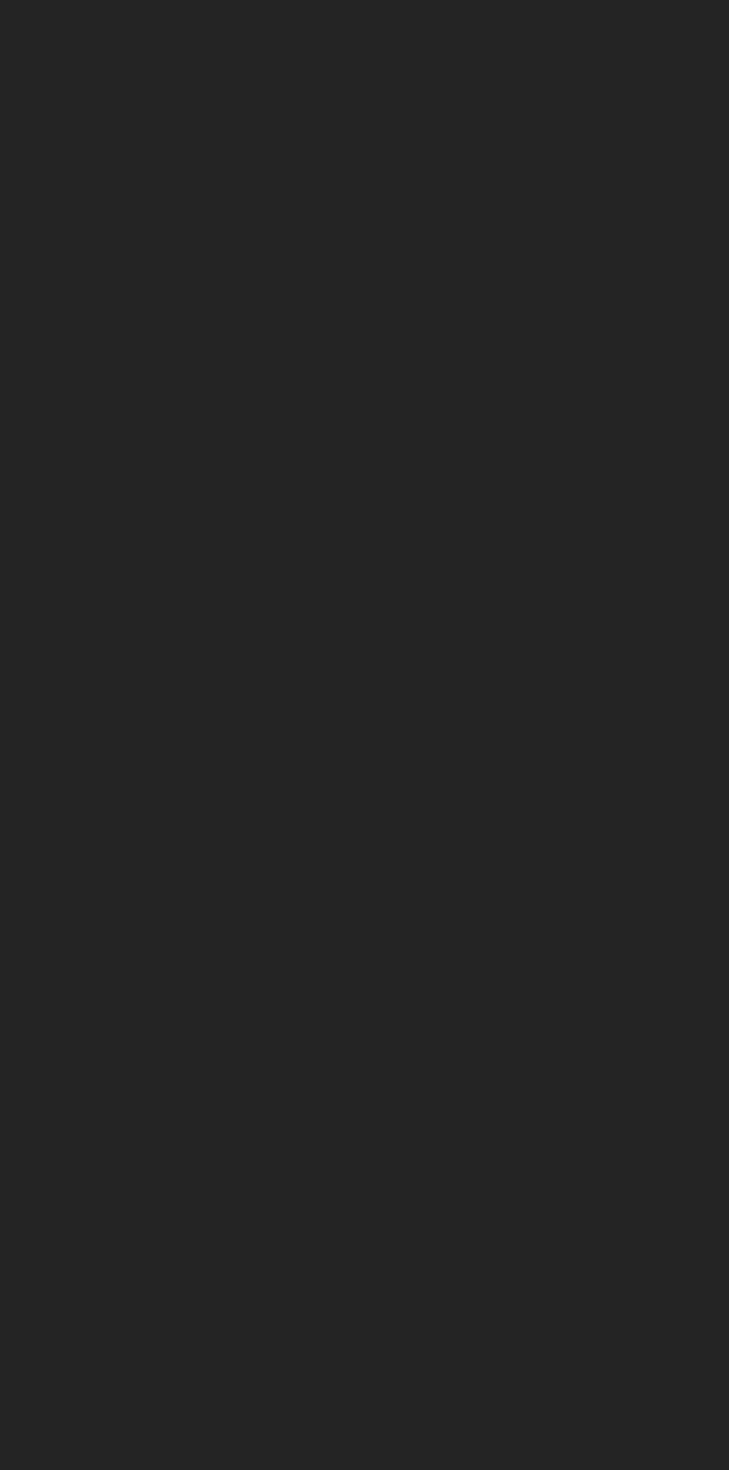
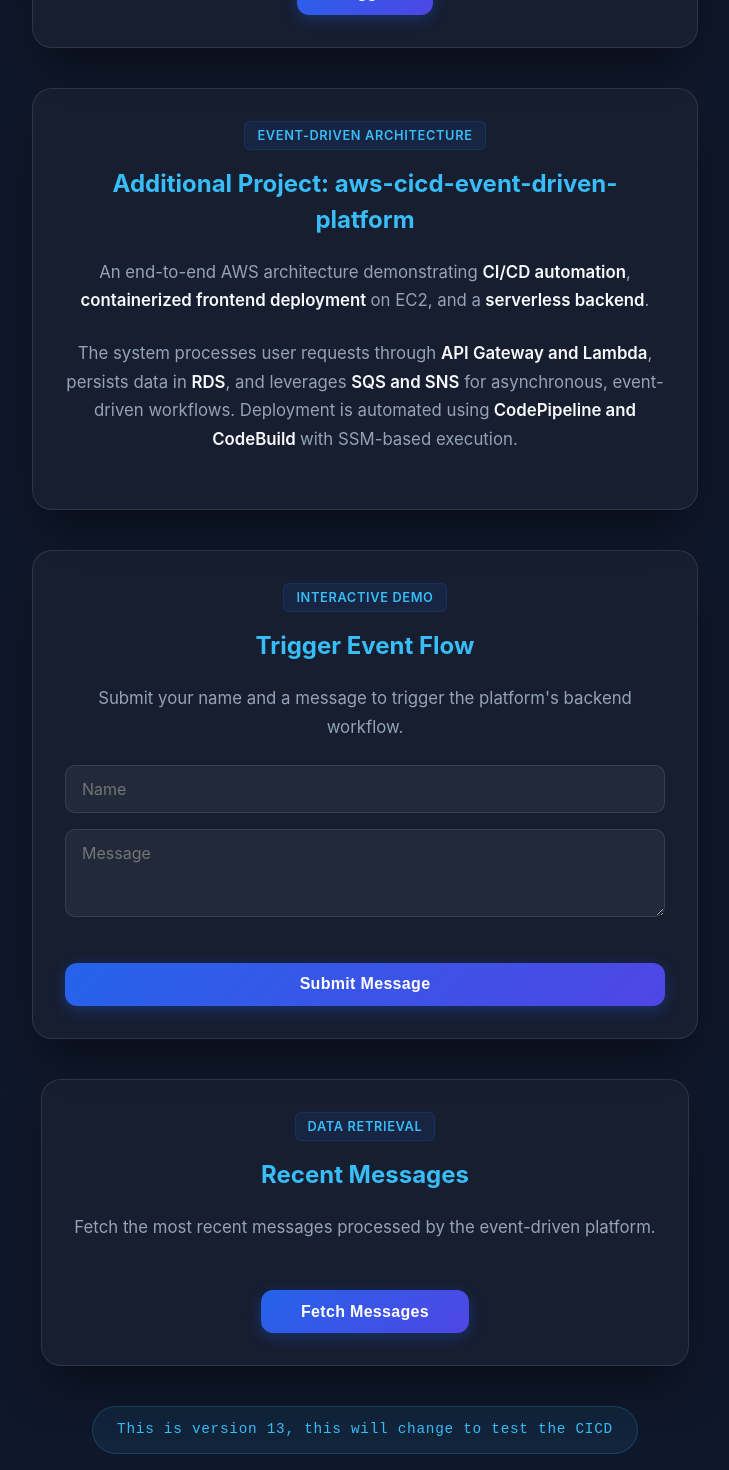
Before and after one commit to JeffJojerJonesCatulay/aws-docker-cicd-react-app, a React (Vite) app: page / in a window 1280 px wide. Shown: the part 920-2390 px from the top of the page, without its empty margins (275-1004 px from the left). Before the commit the page ends 901 px from the top, so only its background shows below. Built offline with nearby package versions, Linux system fonts and the light colour scheme.

Commit message:
feat: aws-cicd-event-driven-platform

```diff
--- a/src/App.css
+++ b/src/App.css
@@ -10,7 +10,7 @@
 html, body, #root {
   margin: 0;
   padding: 0;
-  height: 100%;
+  min-height: 100vh;
   width: 100%;
 }
 
@@ -24,18 +24,17 @@
 #root {
   display: flex;
   justify-content: center;
-  align-items: center;
+  align-items: flex-start;
 }
 
 .container {
   max-width: 800px;
   width: 100%;
-  padding: 2rem;
+  padding: 4rem 2rem;
   text-align: center;
   display: flex;
   flex-direction: column;
   align-items: center;
-  justify-content: center;
   animation: fadeIn 0.8s ease-out forwards;
 }
 
@@ -69,7 +68,22 @@
 .focus-box p {
   line-height: 1.7;
   color: #94a3b8;
-  font-size: 1.1rem;
+  font-size: 1.05rem;
+  margin-bottom: 1.5rem;
+}
+
+.project-tag {
+  display: inline-block;
+  padding: 0.25rem 0.75rem;
+  background: rgba(37, 99, 235, 0.1);
+  border: 1px solid rgba(37, 99, 235, 0.2);
+  border-radius: 6px;
+  color: var(--accent);
+  font-size: 0.8rem;
+  font-weight: 600;
+  margin-bottom: 1rem;
+  text-transform: uppercase;
+  letter-spacing: 0.05em;
 }
 
 .focus-box strong {
@@ -162,13 +176,56 @@
 }
 
 .error-message {
-  margin-top: 1rem;
+  margin-top: 1.5rem;
   color: #ef4444;
   background: rgba(239, 68, 68, 0.1);
   padding: 0.75rem 1rem;
   border-radius: 8px;
   border: 1px solid rgba(239, 68, 68, 0.2);
   font-size: 0.9rem;
+}
+
+.success-message {
+  margin-top: 1.5rem;
+  color: #10b981;
+  background: rgba(16, 185, 129, 0.1);
+  padding: 0.75rem 1rem;
+  border-radius: 8px;
+  border: 1px solid rgba(16, 185, 129, 0.2);
+  font-size: 0.9rem;
+}
+
+.message-form {
+  display: flex;
+  flex-direction: column;
+  gap: 1rem;
+  margin-top: 1.5rem;
+}
+
+.input-group input,
+.input-group textarea {
+  width: 100%;
+  background: rgba(255, 255, 255, 0.05);
+  border: 1px solid rgba(255, 255, 255, 0.1);
+  border-radius: 10px;
+  padding: 0.8rem 1rem;
+  color: var(--text);
+  font-family: inherit;
+  font-size: 1rem;
+  transition: all 0.3s ease;
+  box-sizing: border-box;
+}
+
+.input-group input:focus,
+.input-group textarea:focus {
+  outline: none;
+  background: rgba(255, 255, 255, 0.08);
+  border-color: var(--accent);
+  box-shadow: 0 0 0 3px rgba(56, 189, 248, 0.1);
+}
+
+.input-group textarea {
+  resize: vertical;
 }
 
 @keyframes slideUp {
--- a/src/App.tsx
+++ b/src/App.tsx
@@ -5,6 +5,10 @@
   const [data, setData] = useState<any[] | null>(null);
   const [loading, setLoading] = useState(false);
   const [error, setError] = useState<string | null>(null);
+  const [name, setName] = useState('');
+  const [message, setMessage] = useState('');
+  const [createStatus, setCreateStatus] = useState<string | null>(null);
+  const [messages, setMessages] = useState<any[] | null>(null);
 
   const handleTrigger = async () => {
     setLoading(true);
@@ -14,6 +18,46 @@
       if (!response.ok) throw new Error('Failed to fetch data');
       const result = await response.json();
       setData(result);
+    } catch (err: any) {
+      setError(err.message);
+    } finally {
+      setLoading(false);
+    }
+  };
+
+  const handleCreate = async (e: React.FormEvent) => {
+    e.preventDefault();
+    setLoading(true);
+    setCreateStatus(null);
+    setError(null);
+    try {
+      const response = await fetch('https://74a9ccanzj.execute-api.us-east-1.amazonaws.com/create-user/create', {
+        method: 'POST',
+        headers: {
+          'Content-Type': 'application/json',
+        },
+        body: JSON.stringify({ name, message }),
+      });
+      if (!response.ok) throw new Error('Failed to send message');
+      setCreateStatus('Success! Message sent to the platform.');
+      setName('');
+      setMessage('');
+    } catch (err: any) {
+      setError(err.message);
+    } finally {
+      setLoading(false);
+    }
+  };
+
+  const handleGetMessages = async () => {
+    setLoading(true);
+    setMessages(null);
+    setError(null);
+    try {
+      const response = await fetch('https://74a9ccanzj.execute-api.us-east-1.amazonaws.com/get-user/get');
+      if (!response.ok) throw new Error('Failed to fetch messages');
+      const result = await response.json();
+      setMessages(Array.isArray(result) ? result : [result]);
     } catch (err: any) {
       setError(err.message);
     } finally {
@@ -39,10 +83,12 @@
       </div>
 
       <div className="focus-box">
+        <div className="project-tag">Full-Stack Deployment</div>
         <h2>Additional Project: aws-fullstack-cicd-react-lambda</h2>
         <p>
-          Full-stack AWS project using React (Docker on EC2) integrated with a serverless backend
-          (API Gateway + Lambda), deployed via a CI/CD pipeline using CodePipeline, CodeBuild, and ECR.
+          Full-stack AWS project using <strong>React (Docker on EC2)</strong> integrated with a
+          <strong> serverless backend </strong> (API Gateway + Lambda), deployed via a
+          <strong> CI/CD pipeline </strong> using CodePipeline, CodeBuild, and ECR.
         </p>
         <button
           className="trigger-button"
@@ -66,8 +112,83 @@
         )}
       </div>
 
+      <div className="focus-box">
+        <div className="project-tag">Event-Driven Architecture</div>
+        <h2>Additional Project: aws-cicd-event-driven-platform</h2>
+        <p>
+          An end-to-end AWS architecture demonstrating <strong>CI/CD automation</strong>,
+          <strong> containerized frontend deployment </strong> on EC2, and a
+          <strong> serverless backend</strong>.
+        </p>
+        <p>
+          The system processes user requests through <strong>API Gateway and Lambda</strong>,
+          persists data in <strong>RDS</strong>, and leverages <strong>SQS and SNS</strong> for
+          asynchronous, event-driven workflows. Deployment is automated using
+          <strong> CodePipeline and CodeBuild </strong> with SSM-based execution.
+        </p>
+      </div>
+
+      <div className="focus-box">
+        <div className="project-tag">Interactive Demo</div>
+        <h2>Trigger Event Flow</h2>
+        <p>Submit your name and a message to trigger the platform's backend workflow.</p>
+        <form onSubmit={handleCreate} className="message-form">
+          <div className="input-group">
+            <input
+              type="text"
+              placeholder="Name"
+              value={name}
+              onChange={(e) => setName(e.target.value)}
+              required
+            />
+          </div>
+          <div className="input-group">
+            <textarea
+              placeholder="Message"
+              value={message}
+              rows={3}
+              onChange={(e) => setMessage(e.target.value)}
+              required
+            />
+          </div>
+          <button
+            type="submit"
+            className="trigger-button"
+            disabled={loading}
+          >
+            {loading ? 'Processing...' : 'Submit Message'}
+          </button>
+        </form>
+        {createStatus && <div className="success-message">{createStatus}</div>}
+      </div>
+
+      <div className="focus-box">
+        <div className="project-tag">Data Retrieval</div>
+        <h2>Recent Messages</h2>
+        <p>Fetch the most recent messages processed by the event-driven platform.</p>
+        <button
+          className="trigger-button"
+          onClick={handleGetMessages}
+          disabled={loading}
+        >
+          {loading ? 'Fetching...' : 'Fetch Messages'}
+        </button>
+
+        {messages && (
+          <div className="api-results">
+            {messages.map((msg: any, index: number) => (
+              <div key={index} className="result-item">
+                <span className="user-name">{msg.name}:</span>
+                <span className="user-phrase">"{msg.message}"</span>
+              </div>
+            ))}
+          </div>
+        )}
+        {error && <div className="error-message">Error: {error}</div>}
+      </div>
+
       <div className="version-note">
-        This is version 8, this will change to test the CICD
+        This is version 13, this will change to test the CICD
       </div>
     </div>
   )
```
